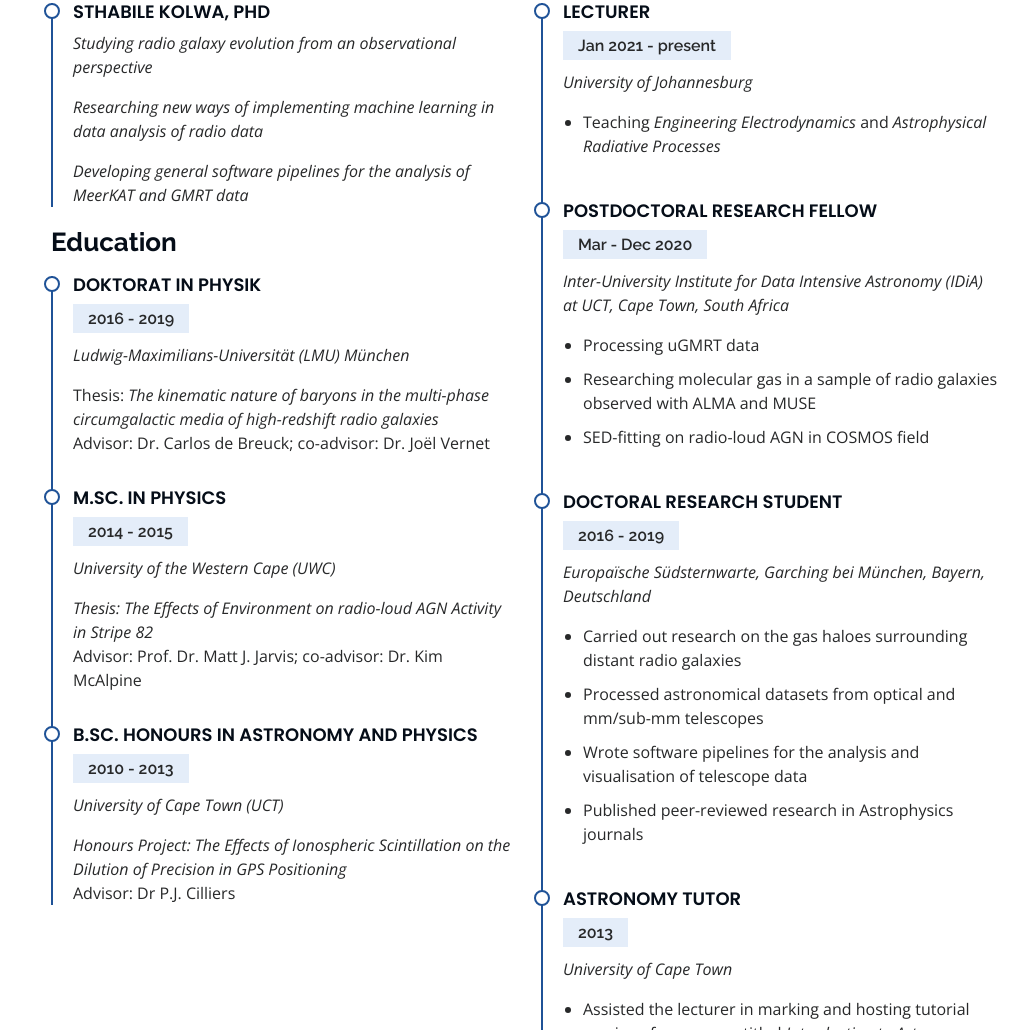
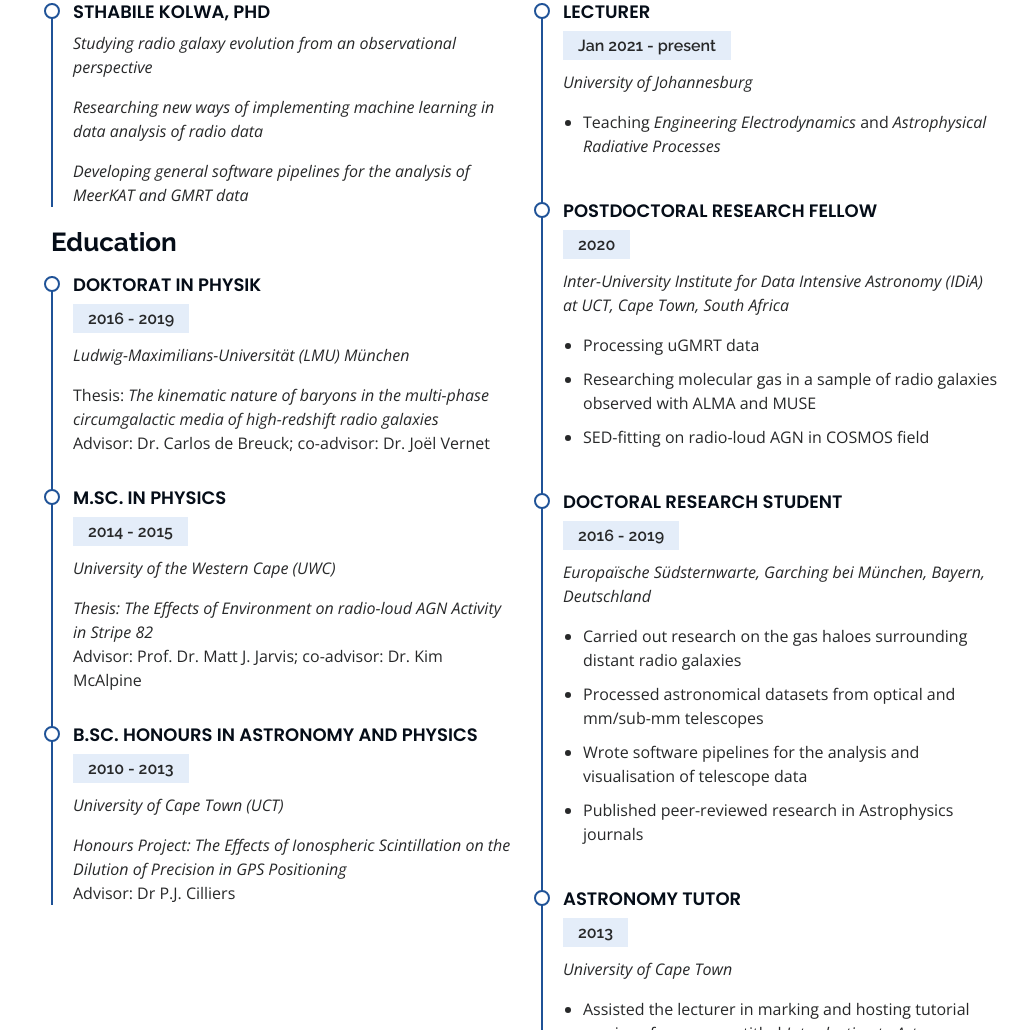
Before and after one commit to skolwa/skolwa.github.io, a plain HTML site: page index.html in a window 1280 px wide. Shown: the part 3502-4532 px from the top of the page, without its empty margins (264-1280 px from the left). Drawn offline with nearby package versions, Linux system fonts and the light colour scheme.

Commit message:
fixed a heading

```diff
--- a/index.html
+++ b/index.html
@@ -229,7 +229,7 @@
              </div>
             <div class="resume-item">
               <h4>Postdoctoral Research Fellow</h4>
-              <h5>Mar - Dec 2020</h5>
+              <h5>2020</h5>
               <p><em>Inter-University Institute for Data Intensive Astronomy (IDiA) at UCT, Cape Town, South Africa </em></p>
               <ul>
                 <li>Processing uGMRT data</li>
```
